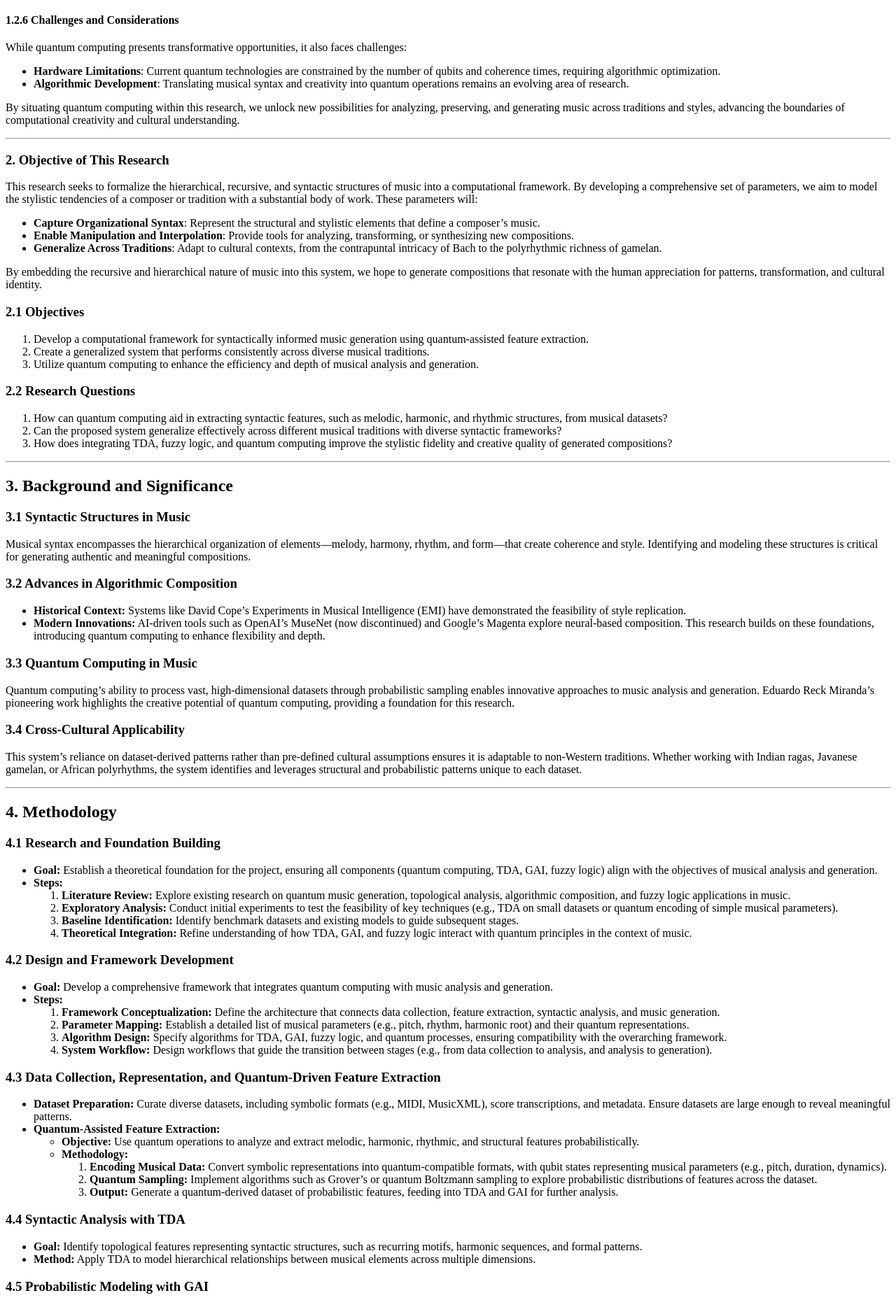
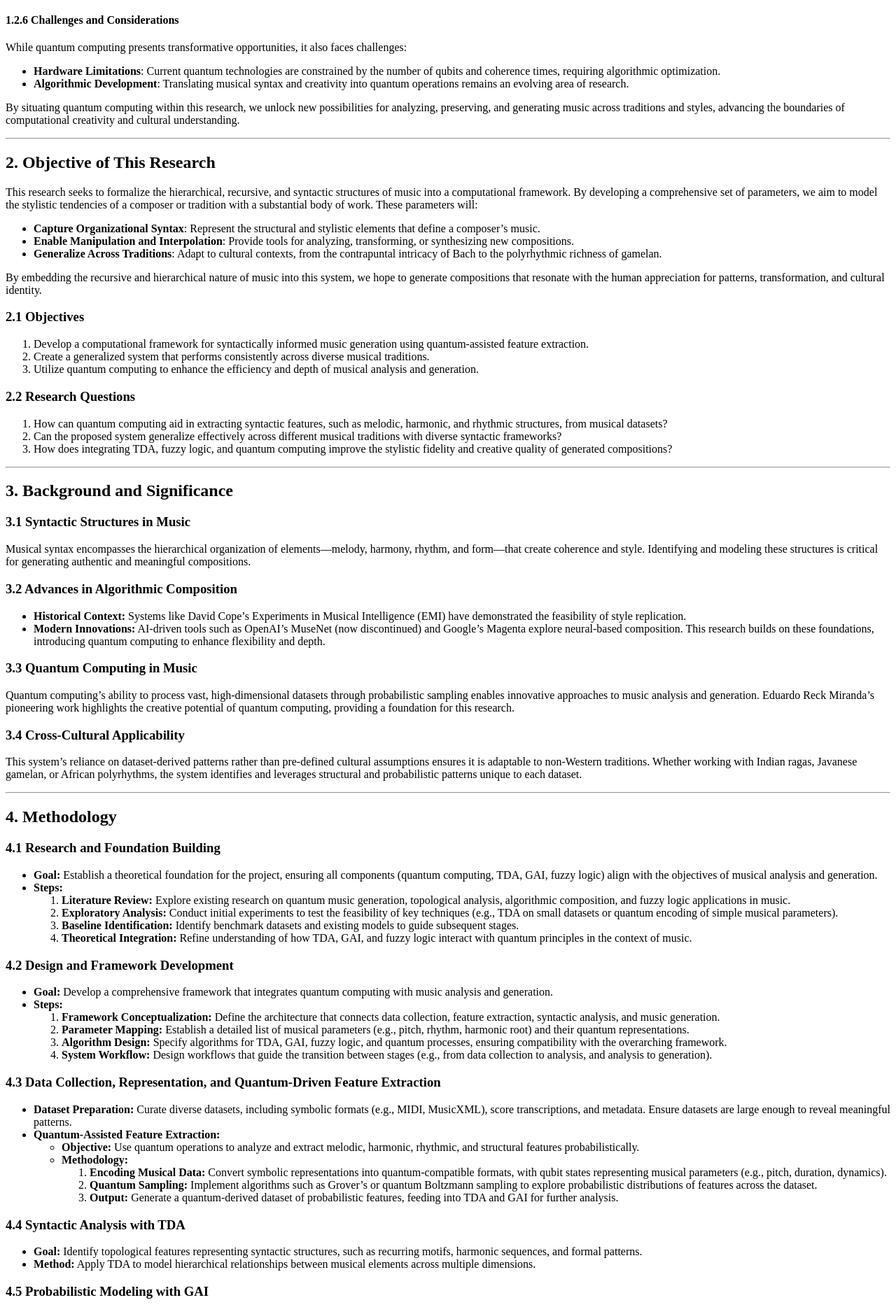
Before and after one commit to CHI-CityTech/QuantumMusic, a Jekyll site: the page built from InitialProposal.md, in a window 1280 px wide. Shown: the part 2544-4412 px from the top of the page at 70% size. Built offline with Jekyll 4.4.1, drawn with Linux system fonts in a browser that asks for light colours; our own code applies the rules of GitHub Pages for plain Markdown files.

```diff
--- a/InitialProposal.md
+++ b/InitialProposal.md
@@ -106,7 +106,7 @@ By situating quantum computing within this research, we unlock new possibilities
 
 ---
 
-### **2. Objective of This Research**
+## **2. Objective of This Research**
 This research seeks to formalize the hierarchical, recursive, and syntactic structures of music into a computational framework. By developing a comprehensive set of parameters, we aim to model the stylistic tendencies of a composer or tradition with a substantial body of work. These parameters will:
 - **Capture Organizational Syntax**: Represent the structural and stylistic elements that define a composer’s music.
 - **Enable Manipulation and Interpolation**: Provide tools for analyzing, transforming, or synthesizing new compositions.
```
